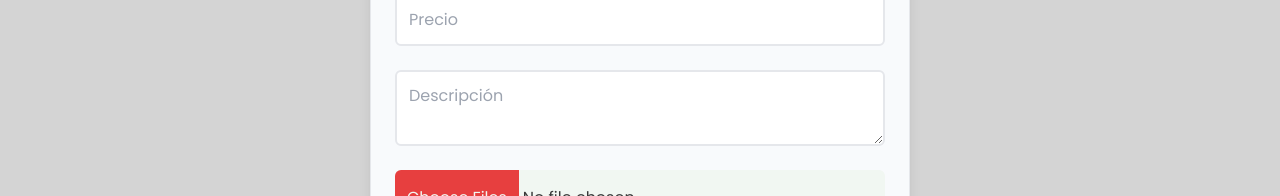
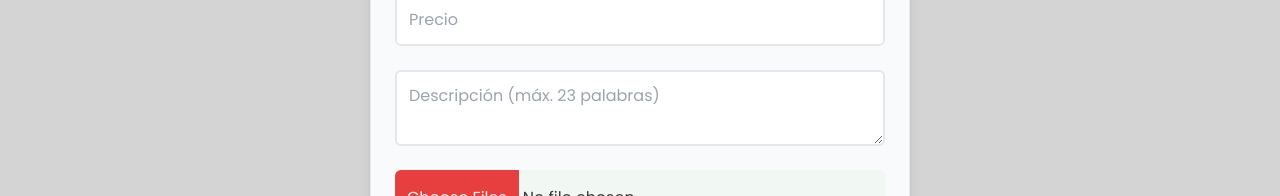
Before and after one commit to pulgueta/Anny-Kaktus-Admin, a React (Vite) app: page /admin in a window 1280 px wide. Shown: the part 332-528 px from the top of the page. Built offline with nearby package versions, Linux system fonts and the light colour scheme; no server answers; sample sign-in values are in the browser's storage.

Commit message:
last commit

```diff
--- a/src/components/Admin.jsx
+++ b/src/components/Admin.jsx
@@ -36,7 +36,10 @@ const Admin = () => {
       })
         .then(() => {
           toast.success("Producto añadido correctamente");
-          console.log({ title, price, description, image });
+          setTitle("");
+          setDescription("");
+          setPrice("");
+          setImage(null);
         })
         .catch(() => {
           toast.error("Ocurrió un error...");
@@ -59,7 +62,7 @@ const Admin = () => {
       (snapshot) => {
         const progress =
           (snapshot.bytesTransferred / snapshot.totalBytes) * 100;
-        console.log("Upload is " + progress + "% done");
+        toast.info("Upload is " + progress + "% done");
 
         switch (snapshot.state) {
           case "paused":
@@ -115,7 +118,7 @@ const Admin = () => {
             className="my-3 p-3 w-full rounded-md border-2 border-gray-200 outline-flora-base"
           />
           <textarea
-            placeholder="Descripción"
+            placeholder="Descripción (máx. 23 palabras)"
             autoComplete="off"
             id={id}
             maxLength="155"
```
